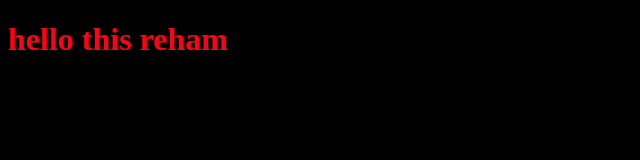
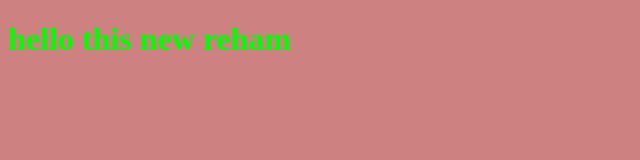
Before and after one commit to reham270/-myproject, a plain HTML site: page index.html in a window 1280 px wide. Shown: the whole page, without its empty margins (0-640 px from the left). Drawn offline with Linux system fonts and the light colour scheme.

Commit message:
ghange background color and text

```diff
--- a/index.html
+++ b/index.html
@@ -8,7 +8,7 @@
     <link rel="stylesheet" href="style.css">
 </head>
 <body>
-    <h1>hello this reham</h1>
+    <h1>hello this new reham</h1>
     <!-- مكان رابط ملف JavaScript -->
     <script src="app.js"></script>
 </body>
--- a/style.css
+++ b/style.css
@@ -1,6 +1,6 @@
 h1{
-color:rgb(255, 0, 21);
+color:rgb(0, 255, 0);
 }
 body{
-    background-color:black ;
+    background-color:rgb(206, 129, 129) ;
 }
```
